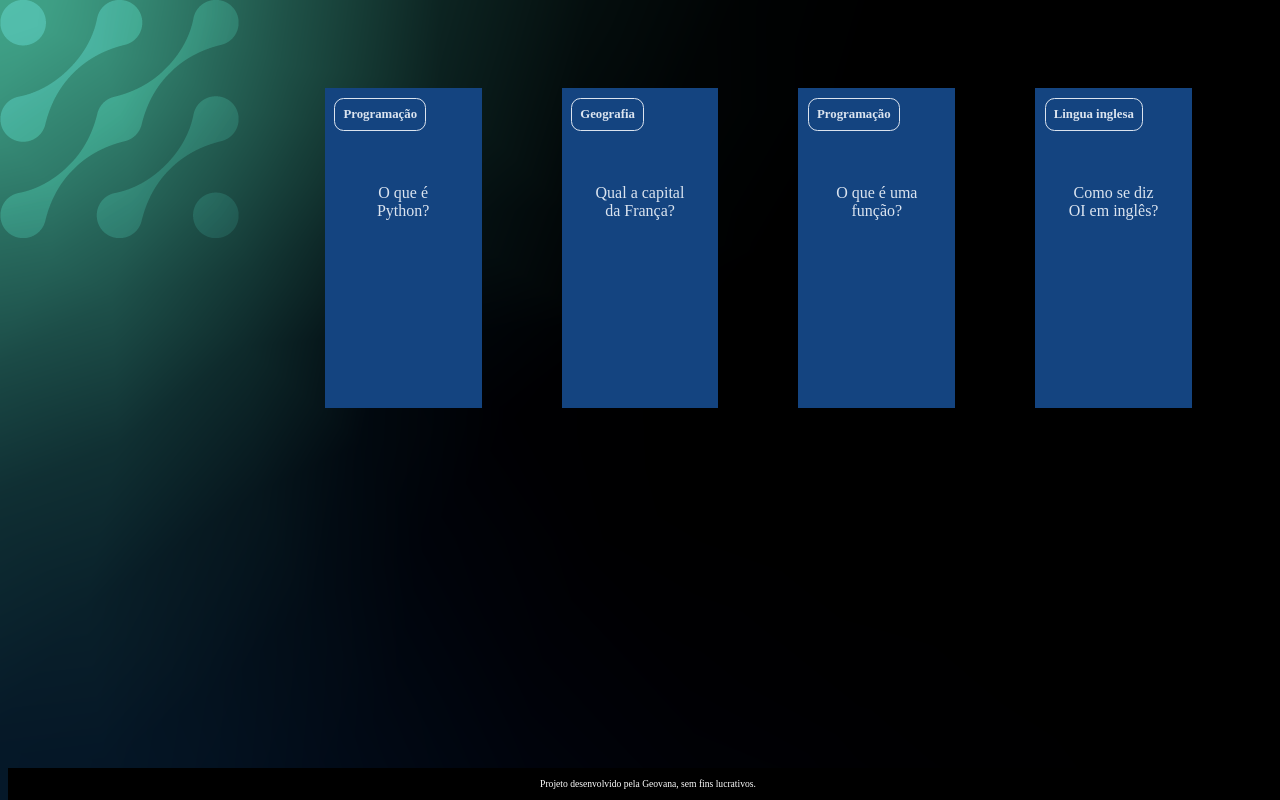
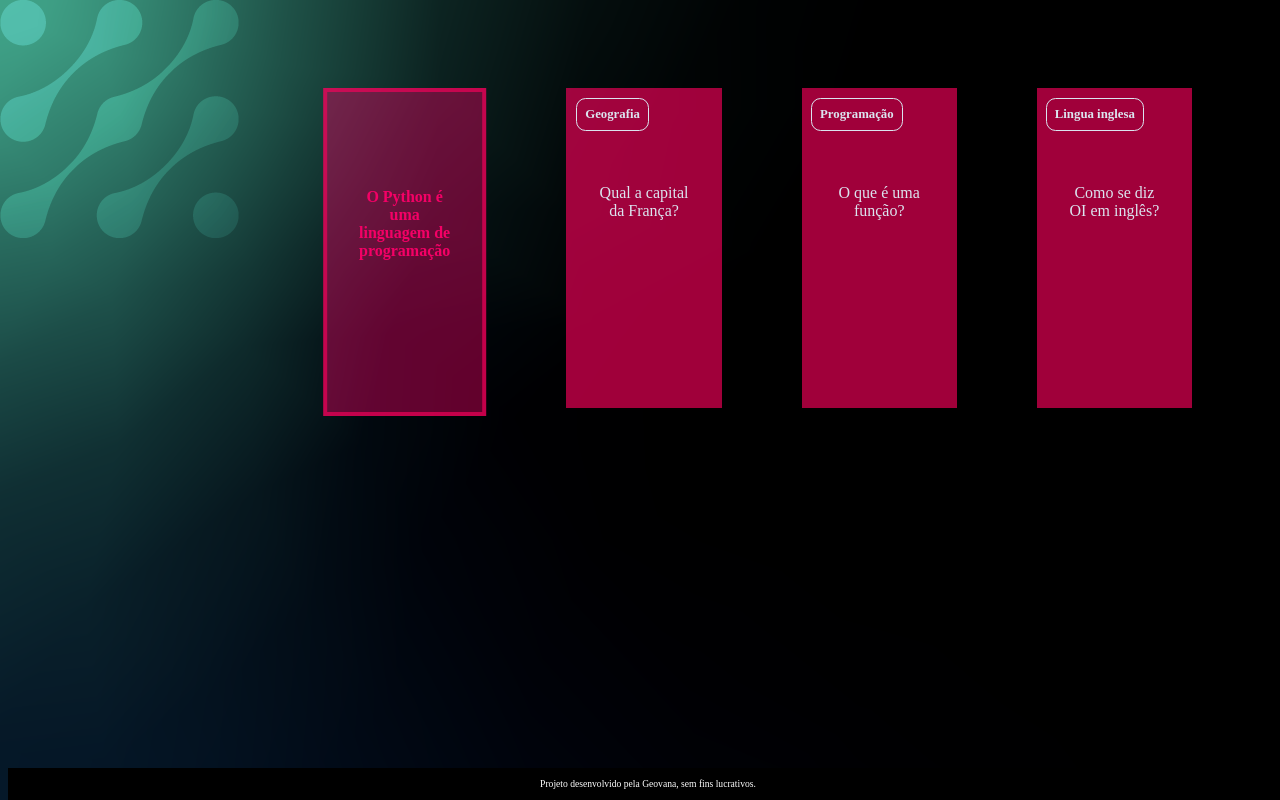
Before and after one commit to gigirafaela/pagina.gigi, a plain HTML site: page FLASHCARD/index.html in a window 1280 px wide. Both pictures are taken after a click on the element 403 px from the left and 248 px from the top of the page. Drawn offline with Linux system fonts and the light colour scheme.

Commit message:
Add files via upload

```diff
--- a/FLASHCARD/assents/style.css
+++ b/FLASHCARD/assents/style.css
@@ -1,7 +1,7 @@
 :root {
     --text-color: #DBE4EF;
-    --card-front-color: #144480;
-    --card-back-color: #00f4f4;
+    --card-front-color: #ff005da0;
+    --card-back-color: #f40066;
 }
 
 body {
@@ -11,10 +11,10 @@ body {
 
  #container {
         display: flex;
-         flex-wrap: wrap;
-         justify-content: space-between;
-         padding: 4rem;
-         gap: 3rem;
+        flex-wrap: wrap;
+        justify-content: space-between;
+        padding: 4rem;
+        gap: 3rem;
  }
 
 .cartao {
@@ -61,8 +61,10 @@ body {
     font-weight: 700;
 }
 
-.cartao:hover .cartao__conteudo {
+.cartao.active .cartao__conteudo {
     transform: rotateY(180deg);
+    background-color: rgba( 244 , 0, 102, 0.4);
+    border: 4px solid var(--card-front-color)
 }
 
 .cartao__conteudo__pergunta,
```
